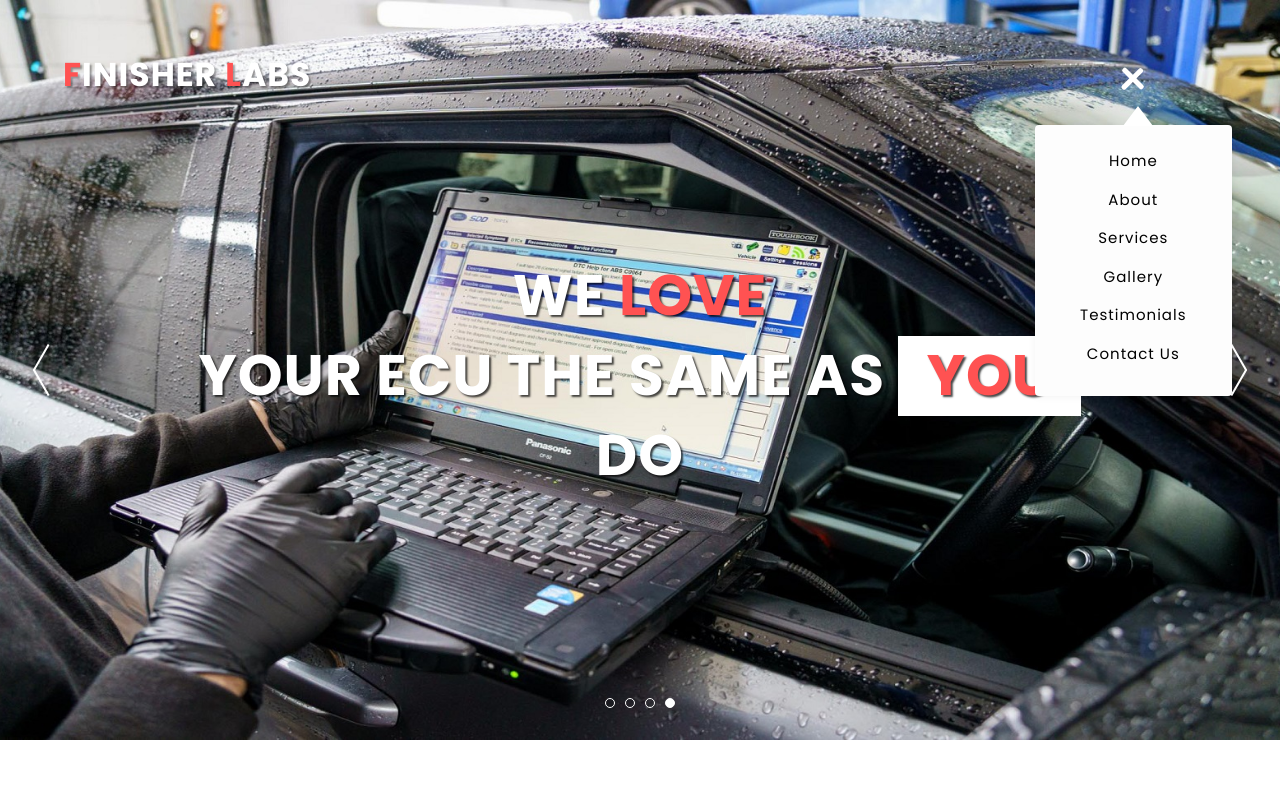
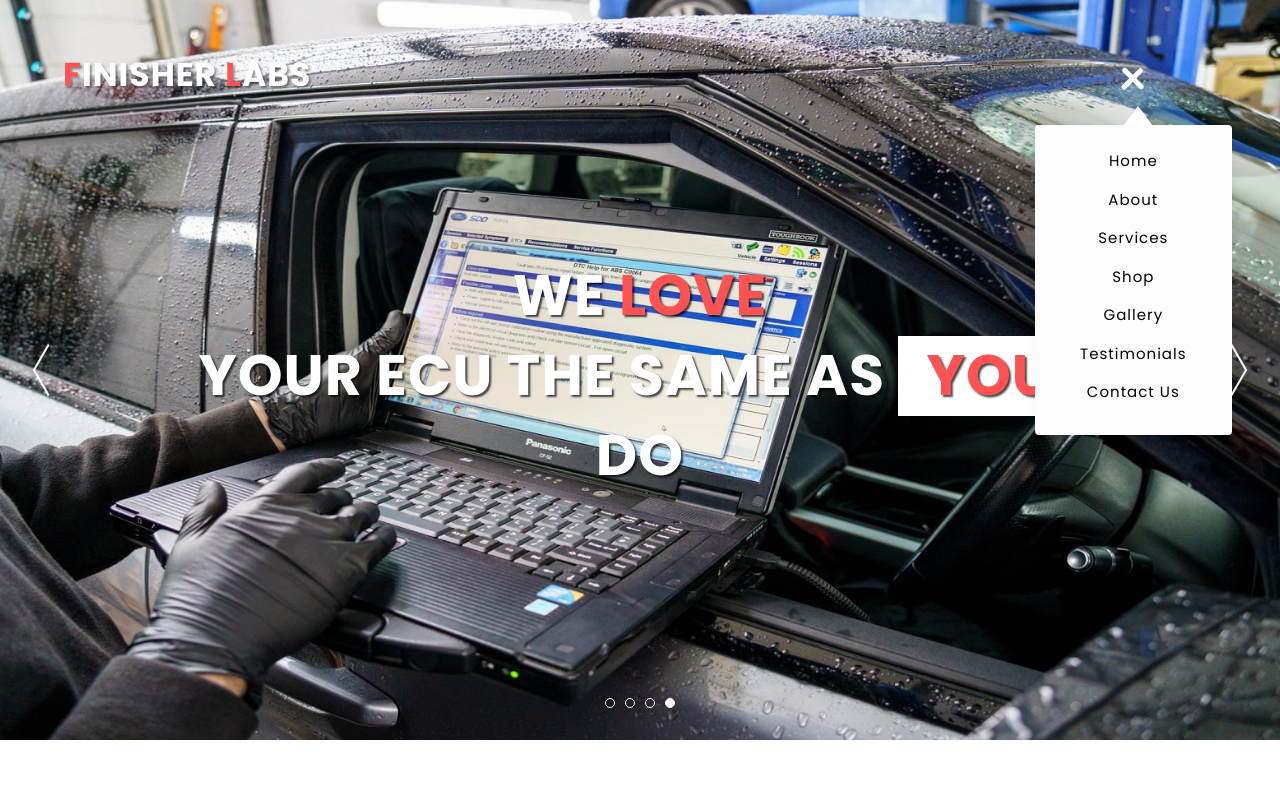
Before and after one commit to GaryHDSL/fl, a plain HTML site: page index.html in a window 1280 px wide. Both pictures are taken after a click on the link 1133 px from the left and 93 px from the top of the page. Shown: the top 800 px of the page. Drawn offline with Linux system fonts and the light colour scheme; a web font is replaced by a local one.

Commit message:
Update index.html

```diff
--- a/index.html
+++ b/index.html
@@ -81,6 +81,9 @@
 								</li>
 								<li>
 									<a href="#services" class="scroll">Services</a>
+								</li>
+								<li>
+									<a href="#services" class="scroll">Shop</a>
 								</li>
 								<li>
 									<a href="#gallery" class="scroll">Gallery</a>
```
